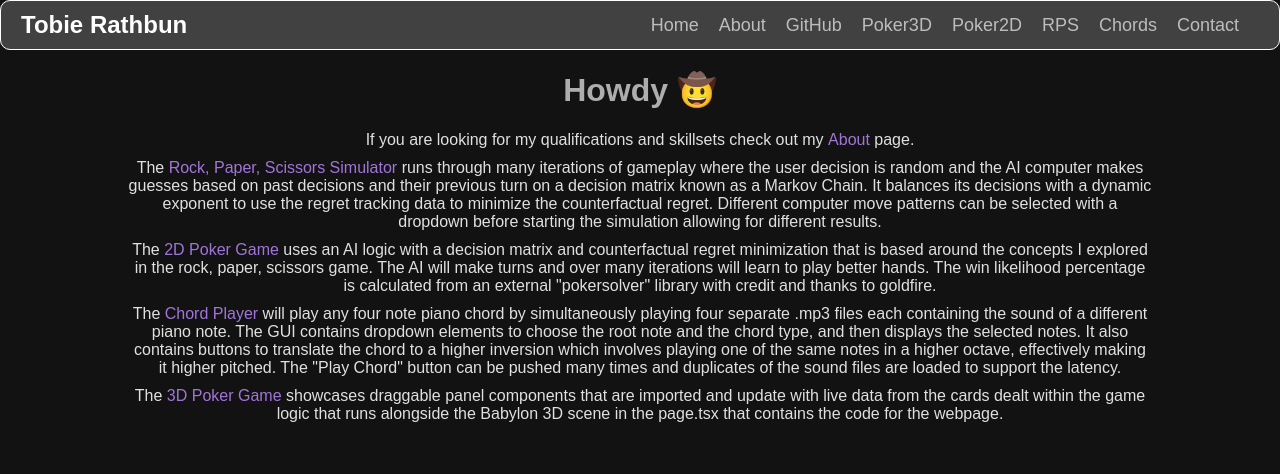
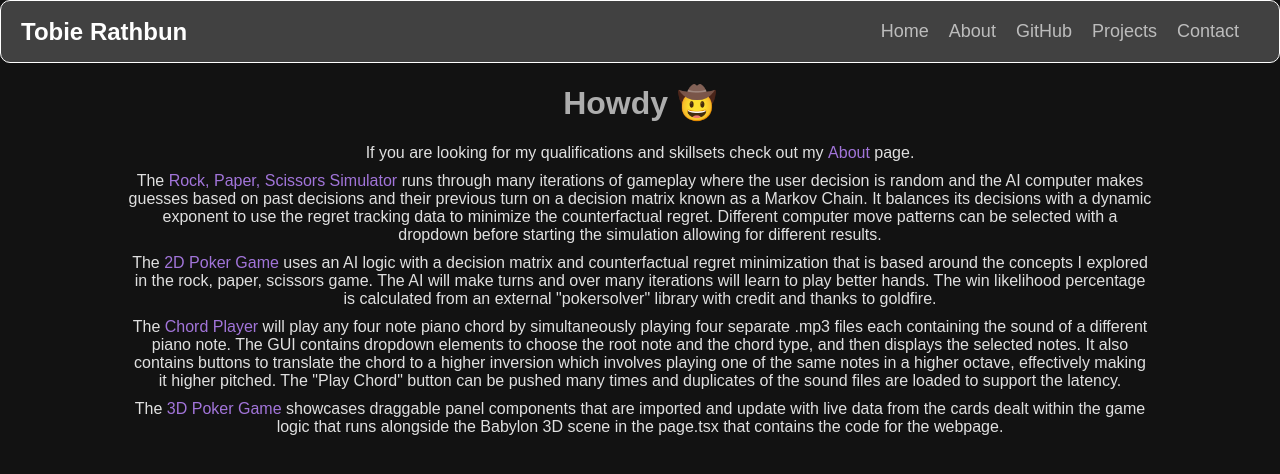
Before and after one commit to Tobie-Rathbun/React-Portfolio--Next.js-, a Next.js app: page / in a window 1280 px wide. Shown: the top 474 px of the page. Built offline with nearby package versions, Linux system fonts and the light colour scheme.

Commit message:
styled homepage

```diff
--- a/src/app/globals.css
+++ b/src/app/globals.css
@@ -89,6 +89,7 @@ a.link:hover {
   border: 1px solid #FFFFFF; /* Thin white border */
   position: relative;
   z-index: 9990;
+  flex-wrap: nowrap;
 }
 
 .site-navbar .navbar-brand {
@@ -121,6 +122,71 @@ a.link:hover {
 .site-navbar .nav-link:active {
   transform: scale(0.95); /* Scale down on click */
 }
+
+/* Dropdown Container */
+.dropdown {
+  display: inline-flex;
+  align-items: center; /* Aligns toggle button with other navbar links */
+  position: relative;
+  margin-right: 20px; /* Same spacing as other nav-links */
+  white-space: nowrap; /* Prevent line breaks */
+}
+
+/* Dropdown Toggle Button */
+.dropdown-toggle {
+  background: none; /* Remove background */
+  border: none; /* Remove border */
+  color: #FFFFFF; /* Match navbar link text color */
+  font-size: 18px; /* Match navbar link font size */
+  cursor: pointer;
+  padding: 10px 0; /* Consistent padding with other nav-links */
+  text-decoration: none; /* Remove underline */
+  opacity: 0.65; /* Match initial opacity */
+  transition: opacity 0.4s, transform 0.4s; /* Smooth transitions */
+}
+
+/* Hover Effects for Dropdown Toggle */
+.dropdown-toggle:hover {
+  opacity: 1; /* Full opacity on hover */
+  transform: scale(1.05); /* Slight scaling for interaction */
+}
+
+/* Dropdown Menu */
+.dropdown-menu {
+  position: absolute;
+  top: 100%; /* Align directly below toggle button */
+  left: 0;
+  background-color: rgba(255, 255, 255, 0.2); /* Match navbar background */
+  border: none; /* Remove border */
+  border-radius: 8px; /* Rounded edges */
+  padding: 10px; /* Inner padding */
+  display: none; /* Hide by default */
+  flex-direction: column;
+  z-index: 1000;
+  box-shadow: 0px 4px 6px rgba(0, 0, 0, 0.1); /* Light shadow for depth */
+}
+
+/* Show Dropdown Menu When Active */
+.dropdown:hover .dropdown-menu {
+  display: flex; /* Display dropdown on hover */
+}
+
+/* Links in Dropdown Menu */
+.dropdown-menu .nav-link {
+  color: #FFFFFF; /* White text */
+  font-size: 16px; /* Slightly smaller than the navbar links */
+  margin: 5px 0; /* Spacing between links */
+  text-decoration: none; /* Remove underline */
+  opacity: 0.65; /* Initial opacity */
+  transition: opacity 0.4s, transform 0.4s; /* Smooth transitions */
+}
+
+/* Hover Effects for Dropdown Links */
+.dropdown-menu .nav-link:hover {
+  opacity: 1; /* Full opacity on hover */
+  transform: scale(1.05); /* Slight scaling for interaction */
+}
+
 
 .loading-indicator {
   position: fixed;
@@ -278,7 +344,8 @@ button:active, input[type="text"]:active, input[type="password"]:active {
 .contact-form .error-message {
   color: var(--error-color, #d9534f); /* Use a variable or default to red */
   font-size: 14px;
-  margin-bottom: 10px;
+  margin: 2%;
+  margin-left: 0%;
   text-align: center;
 }
 
--- a/src/components/SiteNavbar.tsx
+++ b/src/components/SiteNavbar.tsx
@@ -6,9 +6,15 @@ import { useState, useEffect } from "react";
 
 const SiteNavbar = () => {
   const [isLoading, setIsLoading] = useState(false);
+  const [isDropdownOpen, setIsDropdownOpen] = useState(false);
 
   const handleLinkClick = () => {
     setIsLoading(true);
+    setIsDropdownOpen(false); // Close dropdown when a link is clicked
+  };
+
+  const handleDropdownToggle = () => {
+    setIsDropdownOpen(!isDropdownOpen);
   };
 
   useEffect(() => {
@@ -36,22 +42,33 @@ const SiteNavbar = () => {
           >
             GitHub
           </a>
-          <Link href="/pokerfrogs" className="nav-link" onClick={handleLinkClick}>
-            Poker3D
-          </Link>
-          <Link href="/poker2d" className="nav-link" onClick={handleLinkClick}>
-            Poker2D
-          </Link>
-          <Link href="/rps" className="nav-link" onClick={handleLinkClick}>
-            RPS
-          </Link>
-          <Link
-            href="/chord-player"
-            className="nav-link"
-            onClick={handleLinkClick}
-          >
-            Chords
-          </Link>
+
+
+          <div className="dropdown">
+            <button
+              className="dropdown-toggle"
+              onClick={handleDropdownToggle}
+            >
+              Projects
+            </button>
+            {isDropdownOpen && (
+              <div className="dropdown-menu">
+                <Link href="/poker2d" className="nav-link" onClick={handleLinkClick}>
+                  Poker 2D
+                </Link>
+                <Link href="/pokerfrogs" className="nav-link" onClick={handleLinkClick}>
+                  Poker Frogs 3D
+                </Link>
+                <Link href="/rps" className="nav-link" onClick={handleLinkClick}>
+                  Rock, Paper, Scissors
+                </Link>
+                <Link href="/chord-player" className="nav-link" onClick={handleLinkClick}>
+                  Chord Machine
+                </Link>
+              </div>
+            )}
+          </div>
+
           <Link href="/contact" className="nav-link" onClick={handleLinkClick}>
             Contact
           </Link>
```
